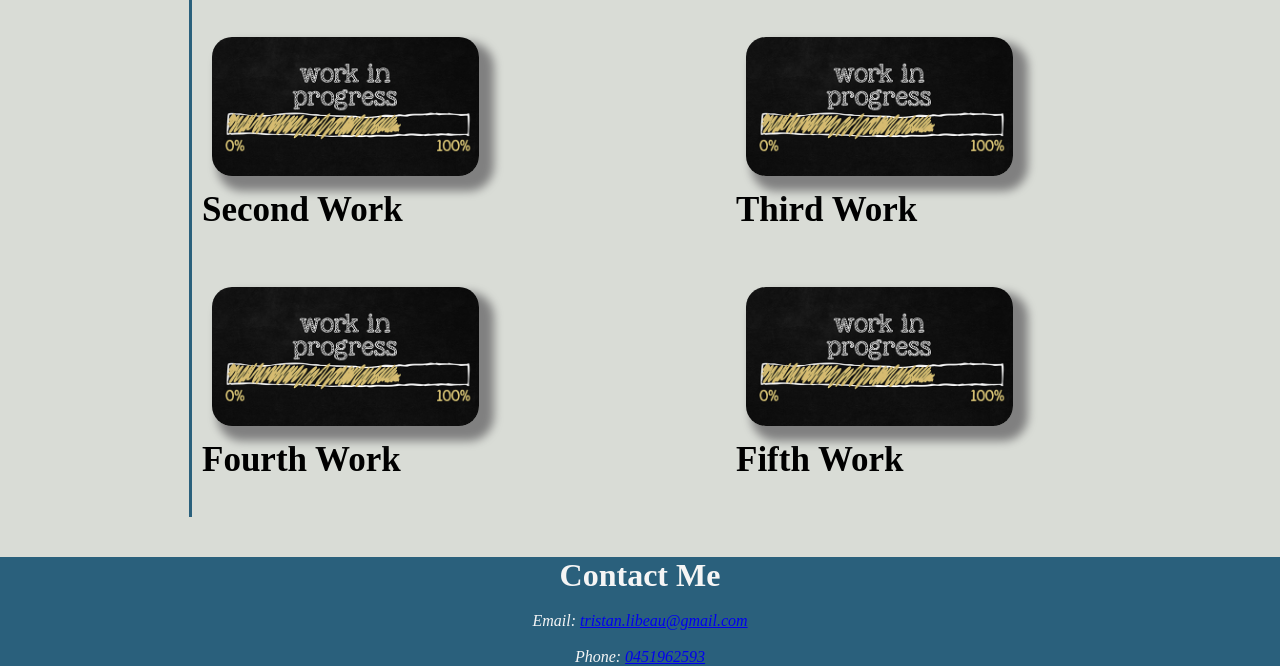
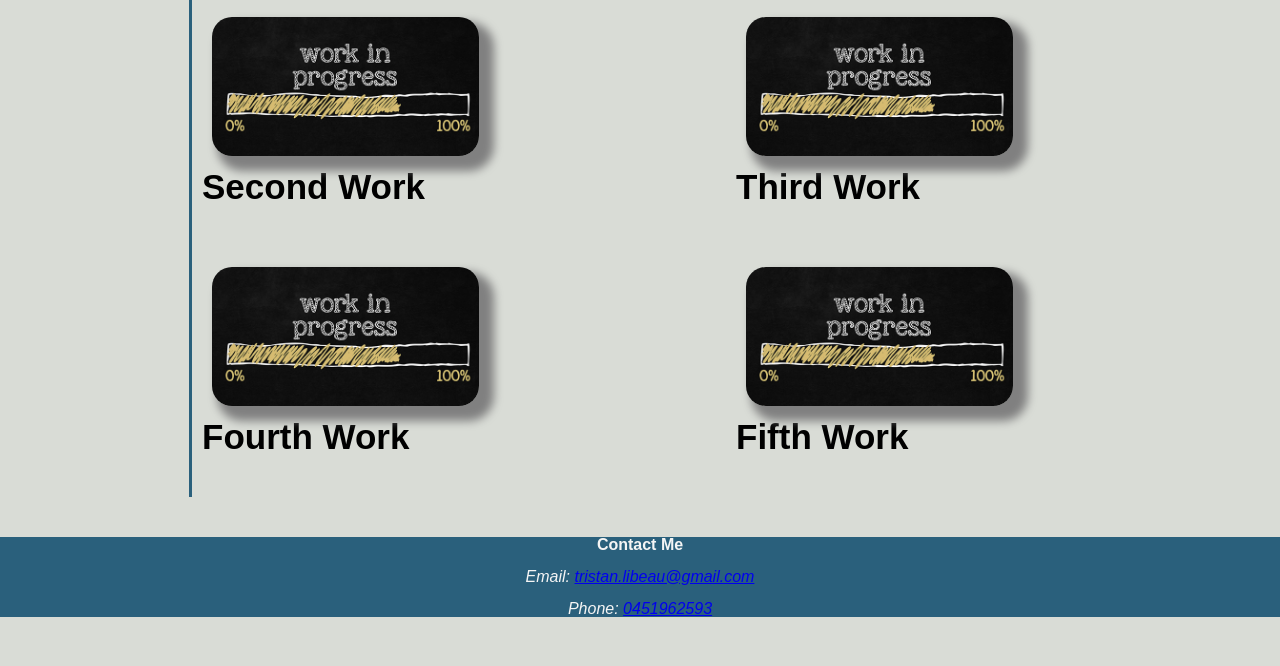
Before and after one commit to TristanLibeau/Introduction, a plain HTML site: page index.html in a window 1280 px wide. Shown: the part 1443-2109 px from the top of the page. After the commit the page ends 2060 px from the top, so only its background shows below. Drawn offline with Linux system fonts and the light colour scheme.

Commit message:
new version

```diff
--- /dev/null
+++ b/assets/reset.css
@@ -0,0 +1,29 @@
+* {
+  margin: 0;
+  padding: 0;
+  box-sizing: border-box;
+}
+
+html {
+  height: 100%;
+}
+
+body {
+  min-height: 100%;
+  line-height: 1;
+  font-family: sans-serif;
+}
+
+h1, h2, h3, h4, h5, h6 {
+  font-size: 100%;
+}
+
+input, select, option, optgroup, textarea, button,
+pre, code {
+  font-size: 100%;
+  font-family: inherit;
+}
+
+ol, ul {
+  list-style: none;
+}
--- a/index.html
+++ b/index.html
@@ -4,6 +4,7 @@
 <head>
     <meta charset="UTF-8" />
     <meta name="viewport" content="width=device-width, initial-scale=1">
+    <link rel="stylesheet" href="./assets/reset.css" />
     <link rel="stylesheet" href="./assets/style.css">
     <title>Tristan's Introduction</title>
 </head>
```
